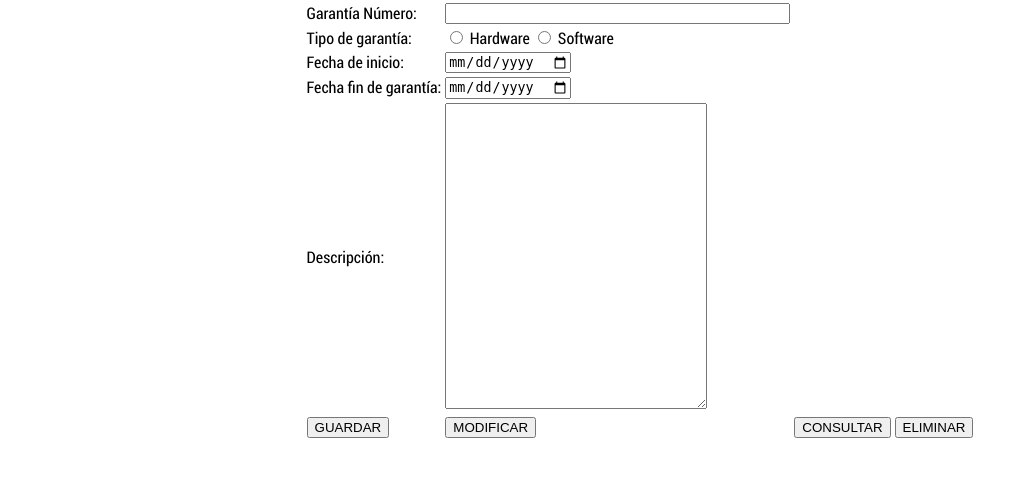
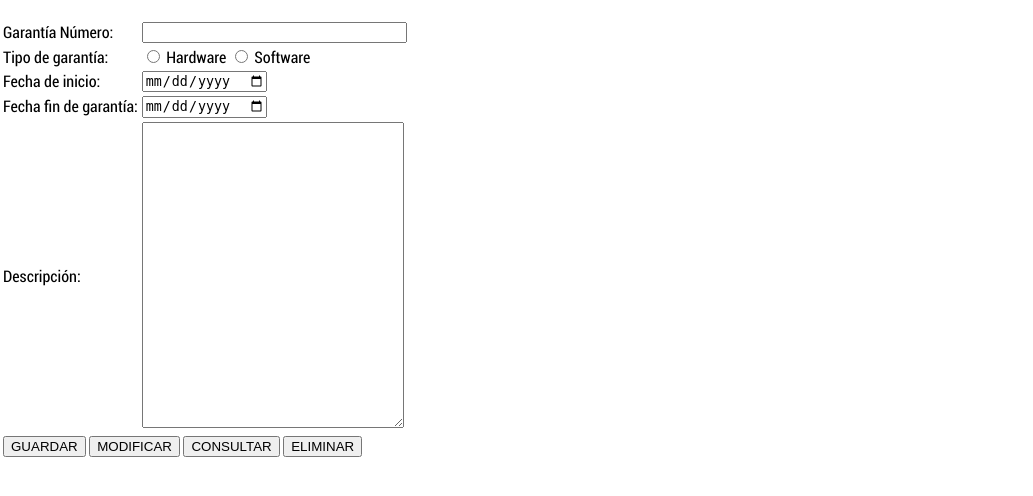
Before and after one commit to ADSI-751314/HelpDesk, a PHP site: template view/forms/frm_garantias.php in a window 1280 px wide. Shown: the top 496 px of the page, without its empty margins (0-1033 px from the left). Run offline with PHP 8.4, Linux system fonts and the light colour scheme; the template is opened without the code that fills it, so the values that code supplies are empty.

Commit message:
formulario garantias listo. hay que hacerles. siguiente conexiones

```diff
--- a/view/forms/frm_garantias.php
+++ b/view/forms/frm_garantias.php
@@ -1,25 +1,26 @@
         <form>
-            <table align="center">
+            <br>
+            <table>
                 <tr>
-                    <td> Garantía Número: </td>  <td> <input type="text" id="NoGarantia" size="40" maxlength="10"> </td>
+                    <td> Garantía Número: </td>  <td> <input type="text" id="NoGarantia" size="30" maxlength="10"> </td>
                 </tr>
                 <tr>
-                    <td> Tipo de garantía:  </td>   <td> <input type="radio" id="hardware" name="Hardware" value="hardware"> Hardware <input type="radio" id="software" name="Software" value="software"> Software </td>
+                    <td> Tipo de garantía:  </td>   <td align="left"><input type="radio" id="hardware" name="Hardware" value="hardware"> Hardware <input type="radio" id="software" name="Software" value="software"> Software </td>
                 </tr>
                 <tr>
-                    <td> Fecha de inicio: </td>      <td><input type="date" name="fecha"></td>
+                    <td> Fecha de inicio: </td>      <td align="left"><input type="date" name="fecha"></td>
                 </tr>
                 <tr>
-                    <td>Fecha fin de garantía:</td> <td><input type="date" name="fecha2"></td>
+                    <td>Fecha fin de garantía:</td> <td align="left"><input type="date" name="fecha2"></td>
                 </tr>
                 <tr>
                     <td>Descripción: </td> <td> <textarea cols="30" rows="20"></textarea></td>
                 </tr>
                 <tr>
-                    <td> <input type="submit" name="btnGuardar" value="GUARDAR"> </td>
-                    <td> <input type="submit" name="btnModificar" value="MODIFICAR"> </td>
-                    <td> <input type="submit" name="btnConsultar" value="CONSULTAR"> </td>
-                    <td> <input type="submit" name="btnEliminar" value="ELIMINAR"> </td>
+                    <td colspan="2"> <input type="submit" name="btnGuardar" value="GUARDAR">
+                     <input type="submit" name="btnModificar" value="MODIFICAR">
+                    <input type="submit" name="btnConsultar" value="CONSULTAR">
+                     <input type="submit" name="btnEliminar" value="ELIMINAR"> </td>
 
                 </tr>
             </table>
```
